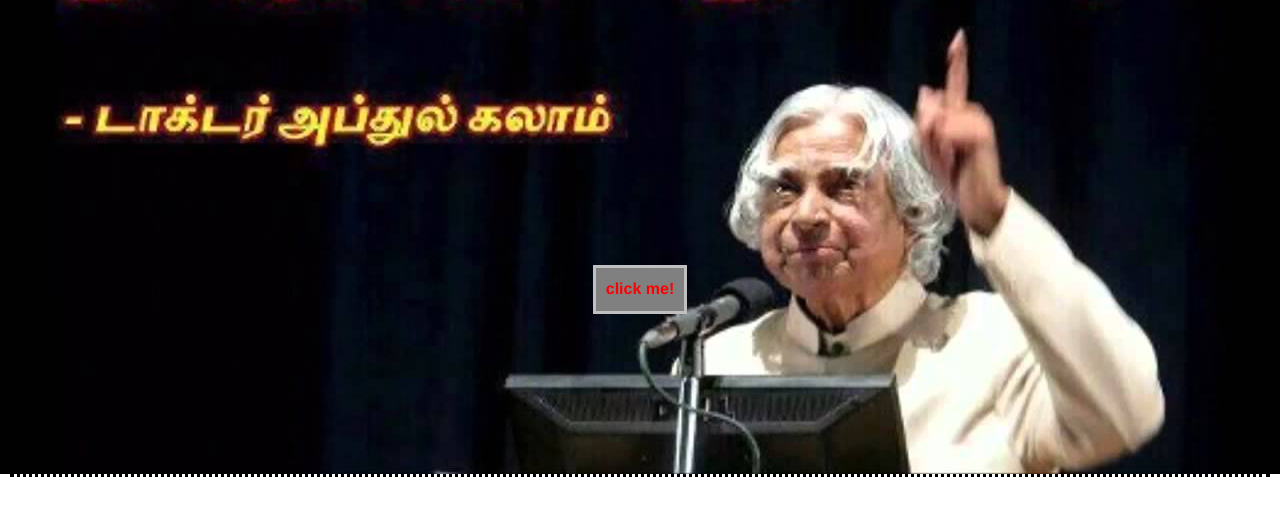
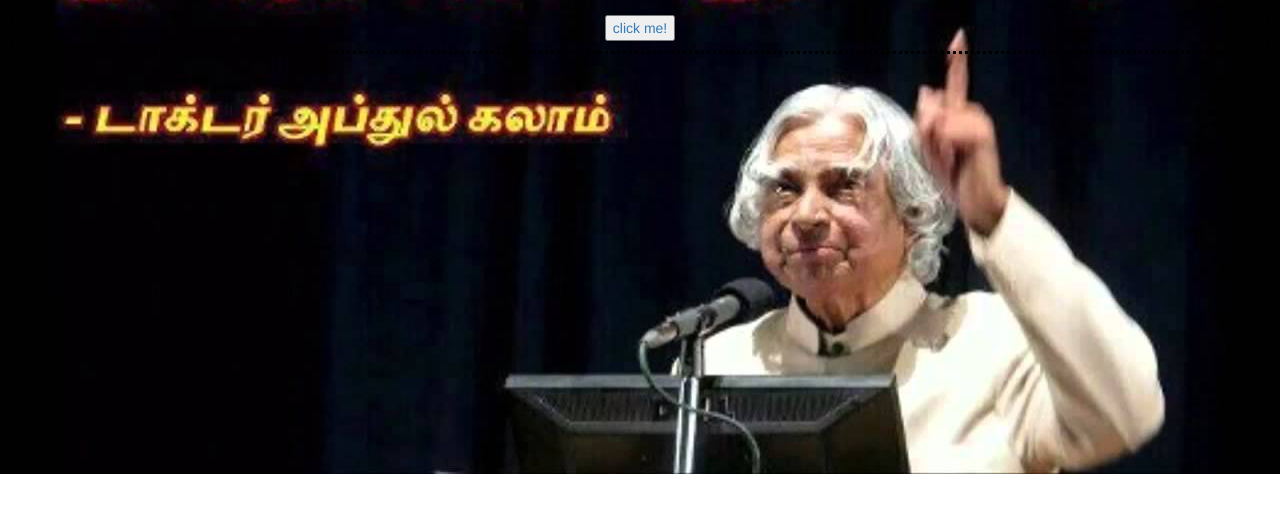
Before and after one commit to Navaneethavishnu/navaneethavishnu.github.io, a plain HTML site: page index.html in a window 1280 px wide. Shown: the part 246-762 px from the top of the page. Drawn offline with nearby package versions, Linux system fonts and the light colour scheme.

Commit message:
Update index.html

```diff
--- a/index.html
+++ b/index.html
@@ -13,6 +13,11 @@
 <script src="https://maxcdn.bootstrapcdn.com/bootstrap/3.3.7/js/bootstrap.min.js"></script>
 <
    <link rel="icon" href="Images/logo.jpg" type="image/jpg"/>
+   <script type="text/javascript">
+function msg(){
+ alert("Hello Javatpoint");
+}
+   </script>
 </head>
 <style>
 h1{
@@ -71,7 +76,7 @@ body{
   <div class="col-xs-12">
 <center><marquee><h1> welcome</h1></marquee></center>
      <center><h2><marquee>to my page</marquee></h2></center>
-<center><a href="vishnunew.html"><button class="button">click me!</button></a></center>
+<center><a href="vishnunew.html"><input type="button" value="click me!" onclick="msg()"/></button></a></center>
 </div>
 </div>
 </div>
```
